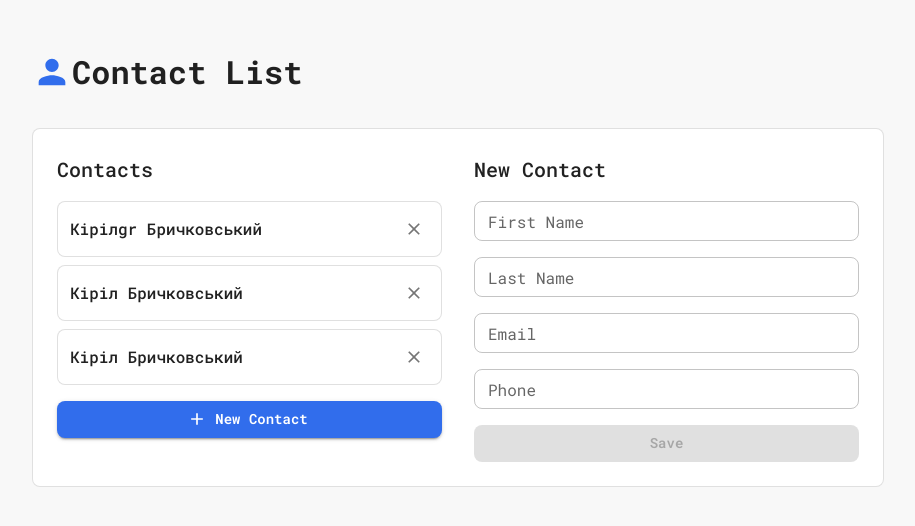
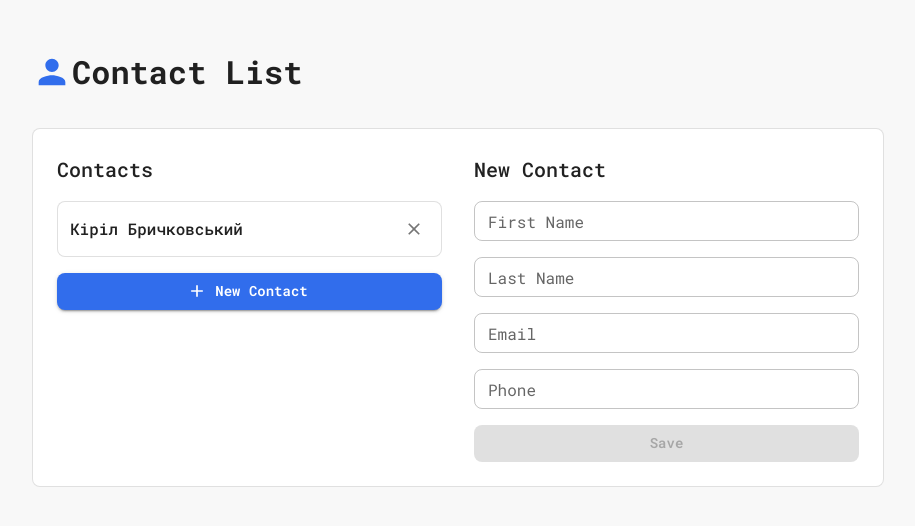
Before and after one commit to AppRangejn/React.-Contact-List-classes-, a React (Vite) app: page / in a window 1280 px wide. Shown: the top 526 px of the page, without its empty margins (182-1097 px from the left). Built offline with nearby package versions, Linux system fonts and the light colour scheme; data requests are answered from the project's data file.

Commit message:
fix unactive button when user switch screen

```diff
--- a/db.json
+++ b/db.json
@@ -1,25 +1,11 @@
 {
   "contacts": [
-    {
-      "firstName": "Кірілgr",
-      "lastName": "Бричковський",
-      "email": "kiril0302ua@gmail.com",
-      "phone": "380969851708",
-      "id": "HnA8LjeGo8w"
-    },
     {
       "firstName": "Кіріл",
       "lastName": "Бричковський",
       "email": "kiril0302ua@gmail.com",
       "phone": "380969851708",
       "id": "na0Z_dD3x6c"
-    },
-    {
-      "firstName": "Кіріл",
-      "lastName": "Бричковський",
-      "email": "kiril0302ua@gmail.com",
-      "phone": "43234432342",
-      "id": "pAUpC--H39c"
     }
   ],
   "$schema": "./node_modules/json-server/schema.json"
--- a/src/components/ContactForm/ContactForm.jsx
+++ b/src/components/ContactForm/ContactForm.jsx
@@ -15,12 +15,12 @@ function ContactForm() {
     enableReinitialize: true,
     validationSchema: contactValidationSchema,
     validateOnMount: true,
-    onSubmit: (values, { resetForm }) => {
+    onSubmit: async (values, { resetForm }) => {
       if (!values.id) {
 
-        dispatch(addContact(values))
+        await dispatch(addContact(values)).unwrap()
       } else {
-        dispatch(updateContact(values))
+        await dispatch(updateContact(values)).unwrap()
       }
       dispatch(resetContact())
       resetForm({ values: DEFAULT_CONTACT })
```
Also changed, not shown: 1 other file (tests, documents, lock files or other folders).
